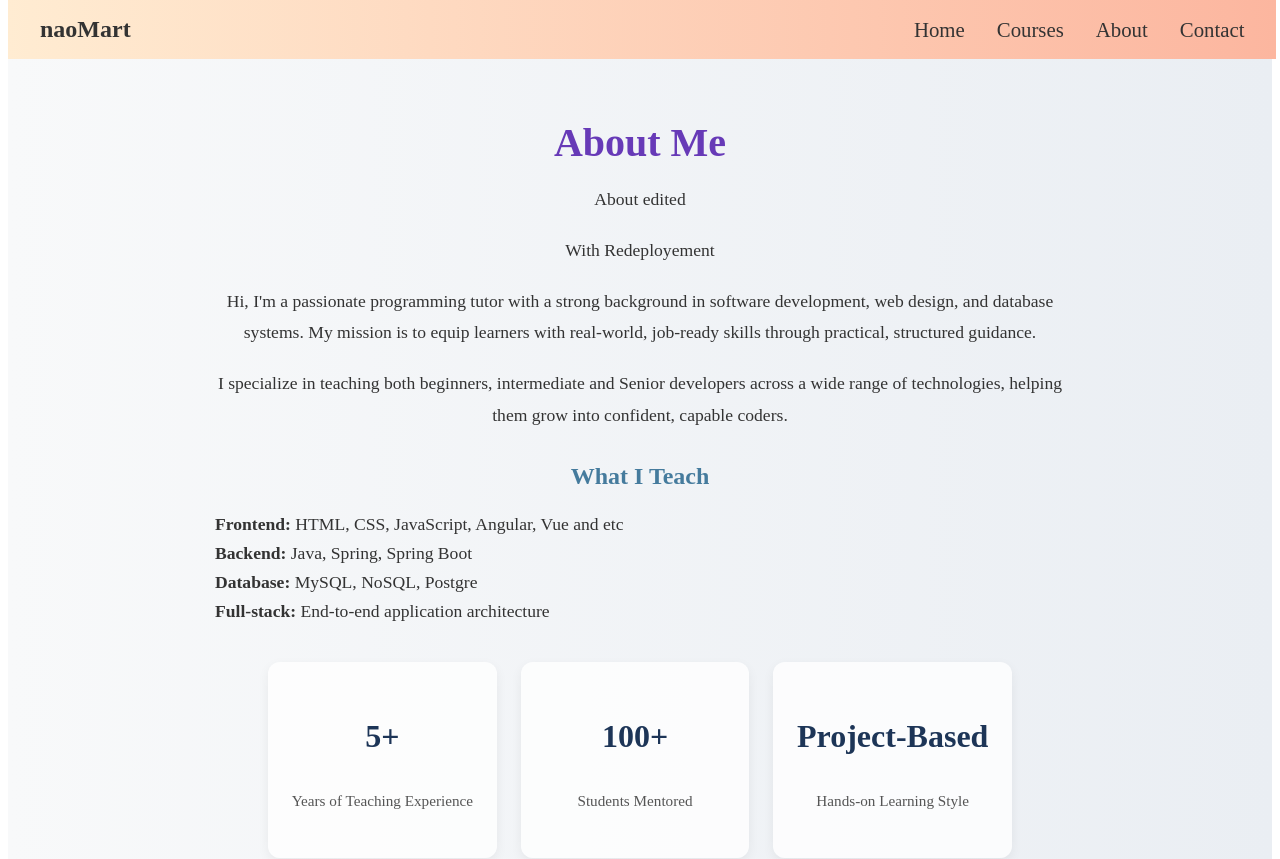
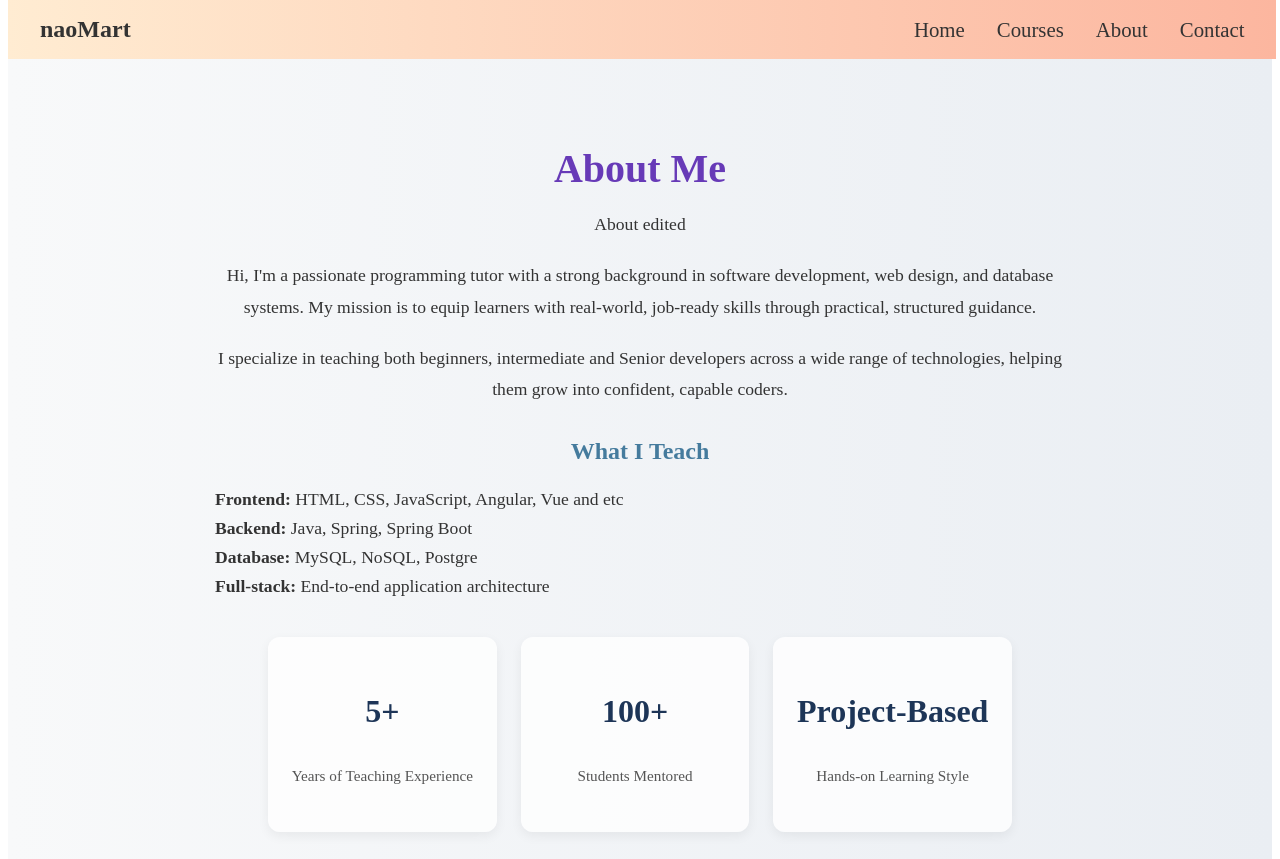
Before and after one commit to Martin-1-web/naoMart.com, an Angular app: page /about in a window 1280 px wide. Shown: the top 859 px of the page. Built offline with nearby package versions, Linux system fonts and the light colour scheme.

Commit message:
revert "Triger redeploy"
This reverts commit 73f26a315bc70b427b43e933a7eeb5dd927fe3f4.

```diff
--- a/src/app/about/about.component.html
+++ b/src/app/about/about.component.html
@@ -2,7 +2,6 @@
   <div class="about-content">
     <h2>About Me</h2>
     <p>About edited</p>
-    <p>With Redeployement</p>
     <p>
       Hi, I'm a passionate programming tutor with a strong background in software development, web design, and database systems. My mission is to equip learners with real-world, job-ready skills through practical, structured guidance.
     </p>
```
